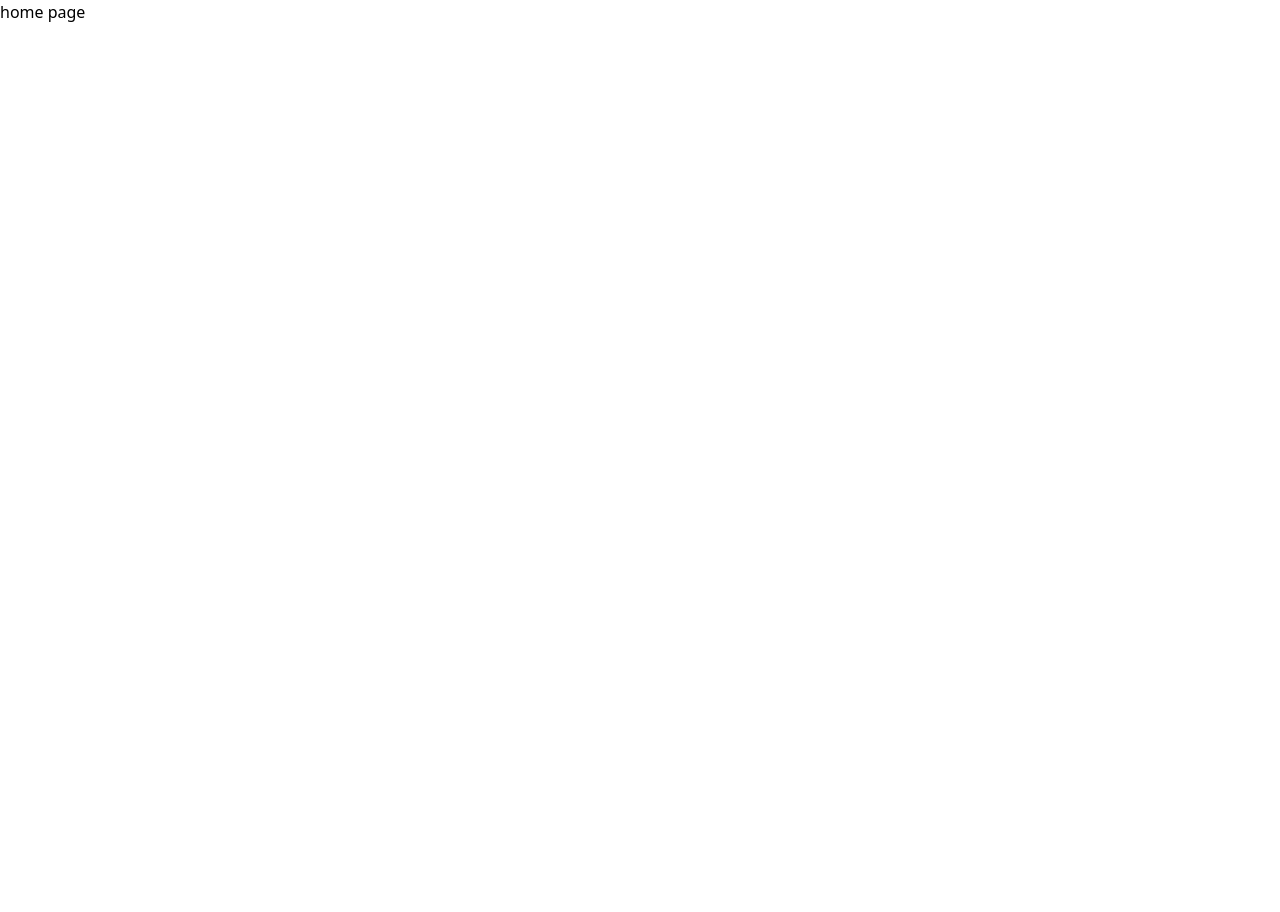
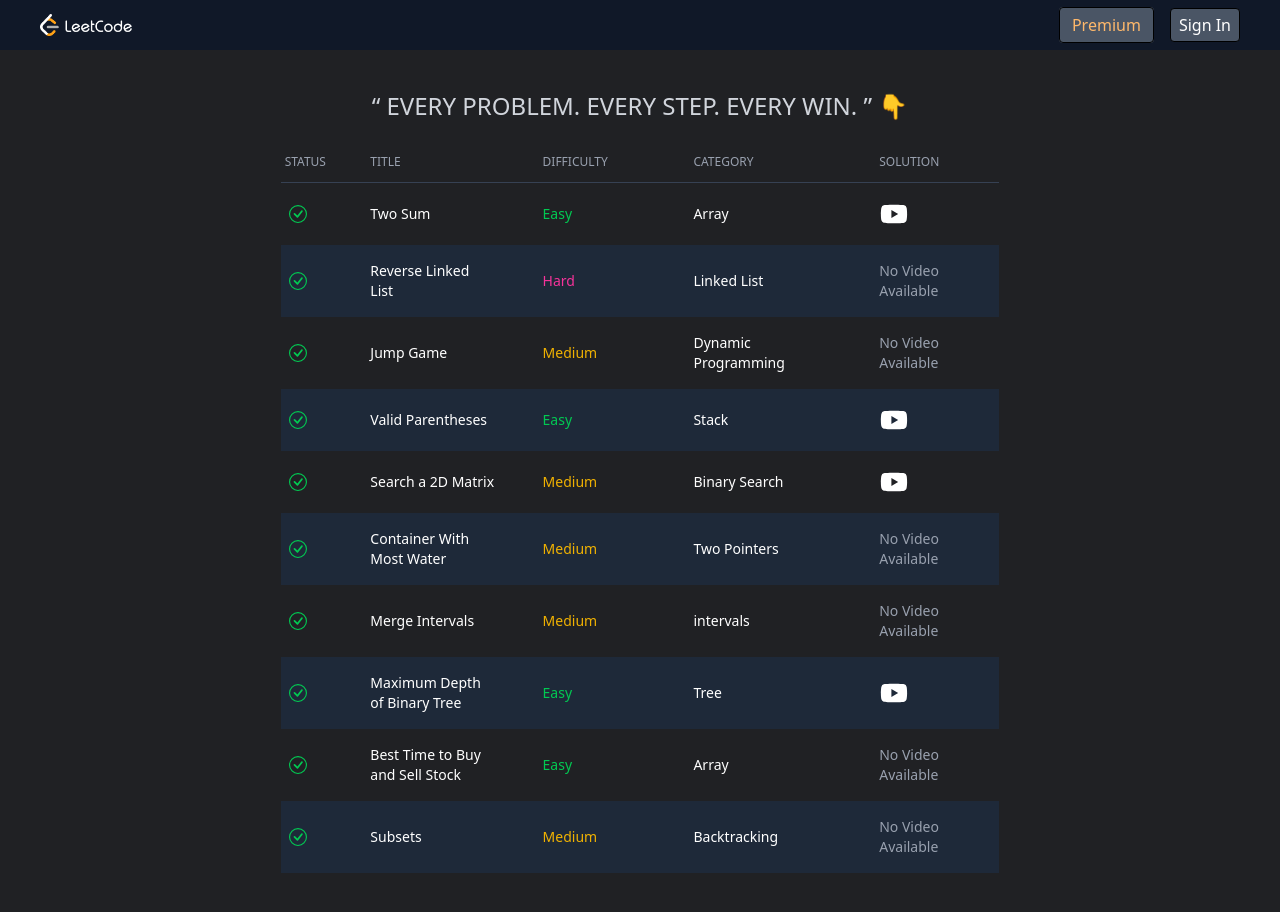
Before and after one commit to YuhangZhangz/Leetcode-Clone-App, a Next.js app: page / in a window 1280 px wide. Before the commit the page ends 800 px from the top, so only its background shows below. Built offline with nearby package versions, Linux system fonts and the light colour scheme.

Commit message:
Scaffold homepage and embed YouTube link
Created Homepage component with basic layout and styling

Added an embedded YouTube video link to showcase introductory content

Ensured responsive design for both desktop and mobile views

```diff
--- a/package.json
+++ b/package.json
@@ -15,6 +15,7 @@
     "react-dom": "^18.2.0",
     "react-firebase-hooks": "^5.1.1",
     "react-icons": "^5.5.0",
+    "react-youtube": "^10.1.0",
     "recoil": "^0.7.7"
   },
   "devDependencies": {
--- /dev/null
+++ b/src/components/ProblemTable/ProblemTable.tsx
@@ -0,0 +1,114 @@
+import { problems } from "@/mockProblems/problem";
+import Link from "next/link";
+import React, { useState } from "react";
+import { AiFillYoutube } from "react-icons/ai";
+import { BsCheckCircle } from "react-icons/bs";
+import { IoClose } from "react-icons/io5";
+import YouTube from "react-youtube";
+
+type ProblemsTableProps = {};
+
+const ProblemsTable: React.FC<ProblemsTableProps> = () => {
+  const [showModal, setShowModal] = useState(false);
+  const [currentVideoId, setCurrentVideoId] = useState<string | null>(null);
+
+  const handleOpenModal = (videoId: string) => {
+    setCurrentVideoId(videoId);
+    setShowModal(true);
+  };
+
+  const handleCloseModal = () => {
+    setShowModal(false);
+    setCurrentVideoId(null);
+  };
+
+  return (
+    <>
+      <tbody className="text-white">
+        {problems.map((doc, idx) => {
+          const difficultyColor =
+            doc.difficulty === "Easy"
+              ? "text-green-500"
+              : doc.difficulty === "Medium"
+              ? "text-yellow-500"
+              : "text-pink-500";
+
+          return (
+            <tr
+              key={doc.id}
+              className={`${idx % 2 === 1 ? "bg-gray-800" : ""}`}
+            >
+              {/* Status icon */}
+              <td className="px-2 py-4 font-medium whitespace-nowrap text-green-500">
+                <BsCheckCircle fontSize="18" />
+              </td>
+
+              {/* Title with link */}
+              <td className="px-6 py-4">
+                <Link
+                  className="hover:text-blue-600 cursor-pointer"
+                  href={`/problems/${doc.id}`}
+                >
+                  {doc.title}
+                </Link>
+              </td>
+
+              {/* Difficulty with dynamic color */}
+              <td className={`px-6 py-4 ${difficultyColor}`}>
+                {doc.difficulty}
+              </td>
+
+              {/* Category */}
+              <td className="px-6 py-4">{doc.category}</td>
+
+              {/* Solution link or placeholder */}
+              <td className="px-6 py-4">
+                {doc.videoId ? (
+                  <AiFillYoutube
+                    fontSize={30}
+                    className="cursor-pointer hover:text-red-600"
+                    onClick={() => handleOpenModal(doc.videoId)}
+                  />
+                ) : (
+                  <p className="text-gray-400">No Video Available</p>
+                )}
+              </td>
+            </tr>
+          );
+        })}
+      </tbody>
+
+      {/* Modal */}
+      {showModal && currentVideoId && (
+        <div className="fixed top-0 left-0 h-screen w-screen flex items-center justify-center z-50">
+          {/* Overlay background */}
+          <div
+            className="bg-black opacity-70 absolute top-0 left-0 w-screen h-screen"
+            onClick={handleCloseModal}
+          ></div>
+
+          {/* Modal wrapper */}
+          <div className="w-full z-50 h-full px-6 relative max-w-4xl flex items-center justify-center">
+            <div className="w-full relative">
+              {/* Close icon */}
+              <IoClose
+                fontSize={35}
+                className="cursor-pointer absolute -top-16 right-0 text-white"
+                onClick={handleCloseModal}
+              />
+
+              {/* YouTube player */}
+              <YouTube
+                videoId={currentVideoId}
+                loading="lazy"
+                iframeClassName="w-full min-h-[500px]"
+              />
+            </div>
+          </div>
+        </div>
+      )}
+    </>
+  );
+};
+
+export default ProblemsTable;
--- /dev/null
+++ b/src/components/Topbar/Topbar.tsx
@@ -0,0 +1,45 @@
+import Link from "next/link";
+import React from "react";
+
+type TopbarProps = {};
+
+const Topbar: React.FC<TopbarProps> = () => {
+  return (
+    <nav className="relative flex h-[50px] w-full shrink-0 items-center px-5 bg-gray-900 text-gray-700">
+      <div className="flex w-full items-center justify-between max-w-[1200px] mx-auto">
+
+        {/* Logo - redirects to homepage */}
+        <Link href="/">
+          <div className="h-[22px] flex-1">
+            <img src="/logo-full.png" alt="Logo" className="h-full" />
+          </div>
+        </Link>
+
+        {/* Right-side buttons */}
+        <div className="flex items-center space-x-4 flex-1 justify-end">
+
+          {/* Premium link button */}
+          <div>
+            <a
+              href="https://www.google.com/"
+              target="_blank"
+              rel="noreferrer"
+              className="bg-gray-600 py-1.5 px-3 cursor-pointer rounded text-orange-300 hover:bg-gray-300 border border-black"
+            >
+              Premium
+            </a>
+          </div>
+
+          {/* Sign In button leading to auth page */}
+          <Link href="/auth">
+            <button className="bg-gray-600 py-1 px-2 cursor-pointer rounded border border-black hover:bg-gray-300 text-white">
+              Sign In
+            </button>
+          </Link>
+        </div>
+      </div>
+    </nav>
+  );
+};
+
+export default Topbar;
--- /dev/null
+++ b/src/mockProblems/problem.ts
@@ -0,0 +1,91 @@
+export type Problem = {
+	id: string;
+	title: string;
+	difficulty: string;
+	category: string;
+	order: number;
+	videoId?: string;
+};
+
+export const problems: Problem[] = [
+	{
+		id: "two-sum",
+		title: "Two Sum",
+		difficulty: "Easy",
+		category: "Array",
+		order: 1,
+		videoId: "8-k1C6ehKuw",
+	},
+	{
+		id: "reverse-linked-list",
+		title: "Reverse Linked List",
+		difficulty: "Hard",
+		category: "Linked List",
+		order: 2,
+		videoId: "",
+	},
+	{
+		id: "jump-game",
+		title: "Jump Game",
+		difficulty: "Medium",
+		category: "Dynamic Programming",
+		order: 3,
+		videoId: "",
+	},
+	{
+		id: "valid-parentheses",
+		title: "Valid Parentheses",
+		difficulty: "Easy",
+		category: "Stack",
+		order: 4,
+		videoId: "xty7fr-k0TU",
+	},
+	{
+		id: "search-a-2d-matrix",
+		title: "Search a 2D Matrix",
+		difficulty: "Medium",
+		category: "Binary Search",
+		order: 5,
+		videoId: "ZfFl4torNg4",
+	},
+	{
+		id: "container-with-most-water",
+		title: "Container With Most Water",
+		difficulty: "Medium",
+		category: "Two Pointers",
+		order: 6,
+		videoId: "",
+	},
+	{
+		id: "merge-intervals",
+		title: "Merge Intervals",
+		difficulty: "Medium",
+		category: "intervals",
+		order: 7,
+		videoId: "",
+	},
+	{
+		id: "maximum-depth-of-binary-tree",
+		title: "Maximum Depth of Binary Tree",
+		difficulty: "Easy",
+		category: "Tree",
+		order: 8,
+		videoId: "4qYTqOiRMoM",
+	},
+	{
+		id: "best-time-to-buy-and-sell-stock",
+		title: "Best Time to Buy and Sell Stock",
+		difficulty: "Easy",
+		category: "Array",
+		order: 9,
+		videoId: "",
+	},
+	{
+		id: "subsets",
+		title: "Subsets",
+		difficulty: "Medium",
+		category: "Backtracking",
+		order: 10,
+		videoId: "",
+	},
+];
--- a/src/pages/index.tsx
+++ b/src/pages/index.tsx
@@ -1,9 +1,40 @@
-
+import ProblemTable from "@/components/ProblemTable/ProblemTable";
+import Topbar from "@/components/Topbar/Topbar";
 export default function Home() {
   return (
     <>
-      <main>
-        <h1>home page</h1>
+      <main className="bg-[#202124] min-h-screen">
+        <Topbar />
+        <h1
+          className="text-2xl text-center text-gray-300 font-medium uppercase mt-10 mb-5"
+        >
+          &ldquo; Every problem. Every step. Every win. &rdquo; 👇
+        </h1>
+
+        <div className="relative overflow-x-auto mx-auto px-6 pb-10">
+          <table className="text-sm text-left text-gray-400 sm:w-7/12 w-full max-w-[1200px] mx-auto">
+            <thead className="text-xs text-gray-400 uppercase border-b border-gray-700">
+              <tr>
+                <th scope="col" className="px-1 py-3 w-0 font-medium">
+                  Status
+                </th>
+                <th scope="col" className="px-6 py-3 w-0 font-medium">
+                  Title
+                </th>
+                <th scope="col" className="px-6 py-3 w-0 font-medium">
+                  Difficulty
+                </th>
+                <th scope="col" className="px-6 py-3 w-0 font-medium">
+                  Category
+                </th>
+                <th scope="col" className="px-6 py-3 w-0 font-medium">
+                  Solution
+                </th>
+              </tr>
+            </thead>
+            <ProblemTable />
+          </table>
+        </div>
       </main>
     </>
   );
```
Also changed, not shown: 1 other file (tests, documents, lock files or other folders).
